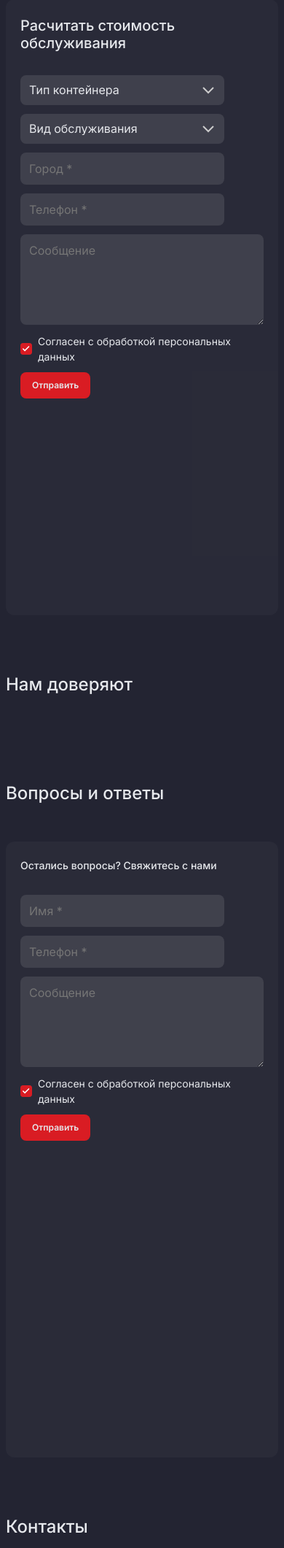
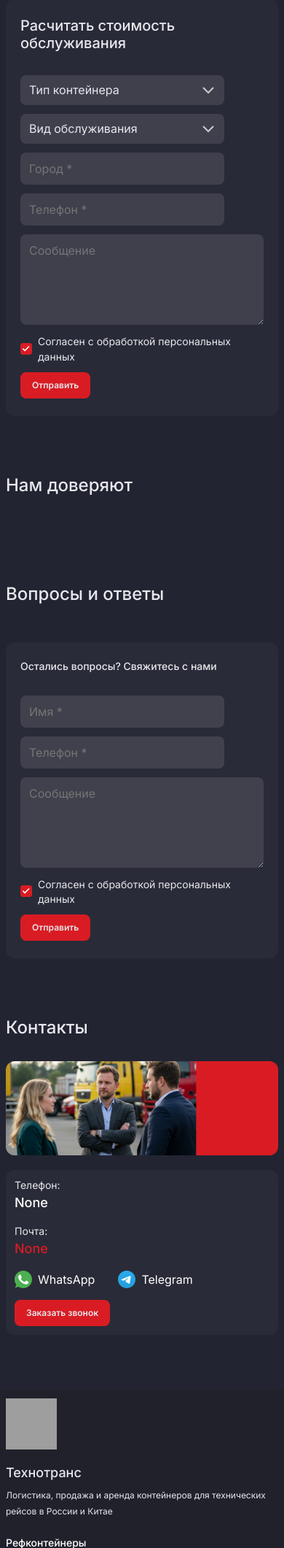
Before and after one commit to IT-solutions-django/TechnoTrans, a Django app: page / in a window 390 px wide. Shown: the part 3125-5246 px from the top of the page at 73% size. Run offline with Django 5.2, Linux system fonts and the light colour scheme; data comes from the database, SQL or seed files in the repository; data that the repository does not hold is empty; parts of the project's set-up code (start-up, migrations or seed data) failed here and were passed over; grey boxes are pictures that could not be loaded.

Commit message:
Fix feedback forms height

```diff
--- a/static/css/style.css
+++ b/static/css/style.css
@@ -3081,11 +3081,10 @@ footer {
     .home__parts-brand-card {
         padding: 10px;
     }
-    .home__service-form  {
-        height: 100vh;
-    }
+
     #modal .home__service-form, #modalSuccess .home__service-form {
         padding: 32px 16px;
+        height: 100vh;
     }
 }
 @media (max-width: 348px) {
```
